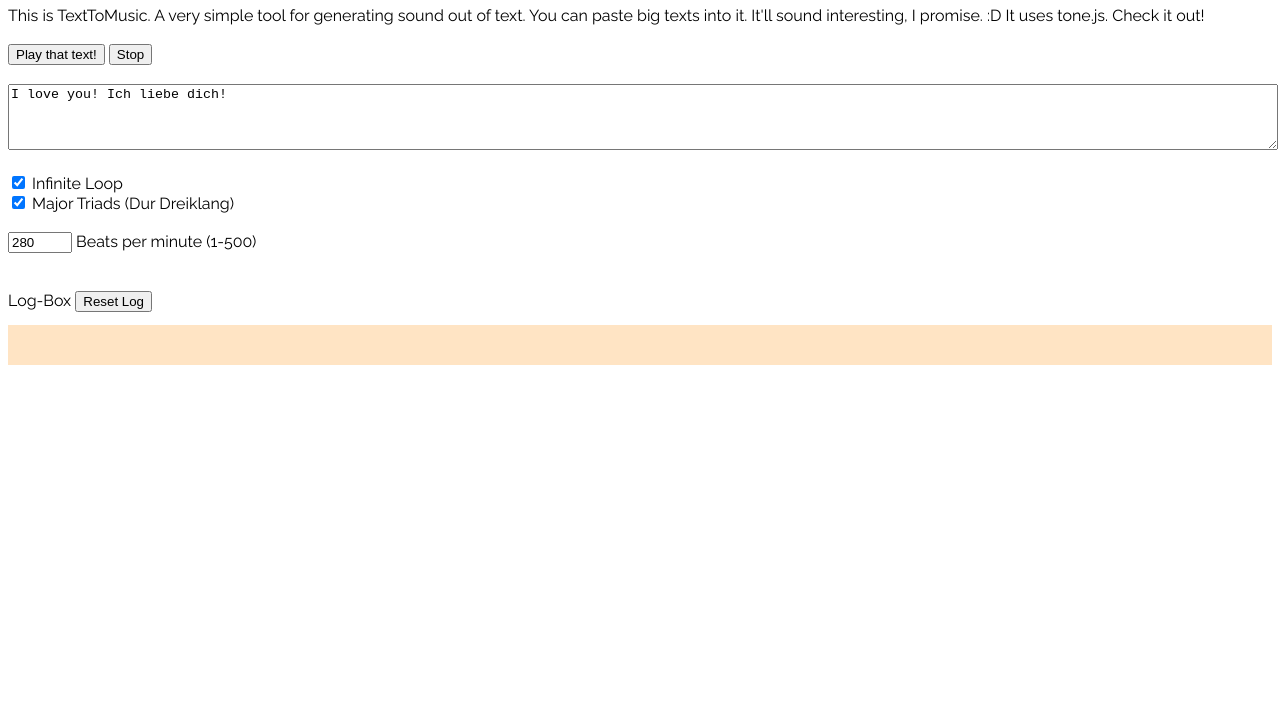
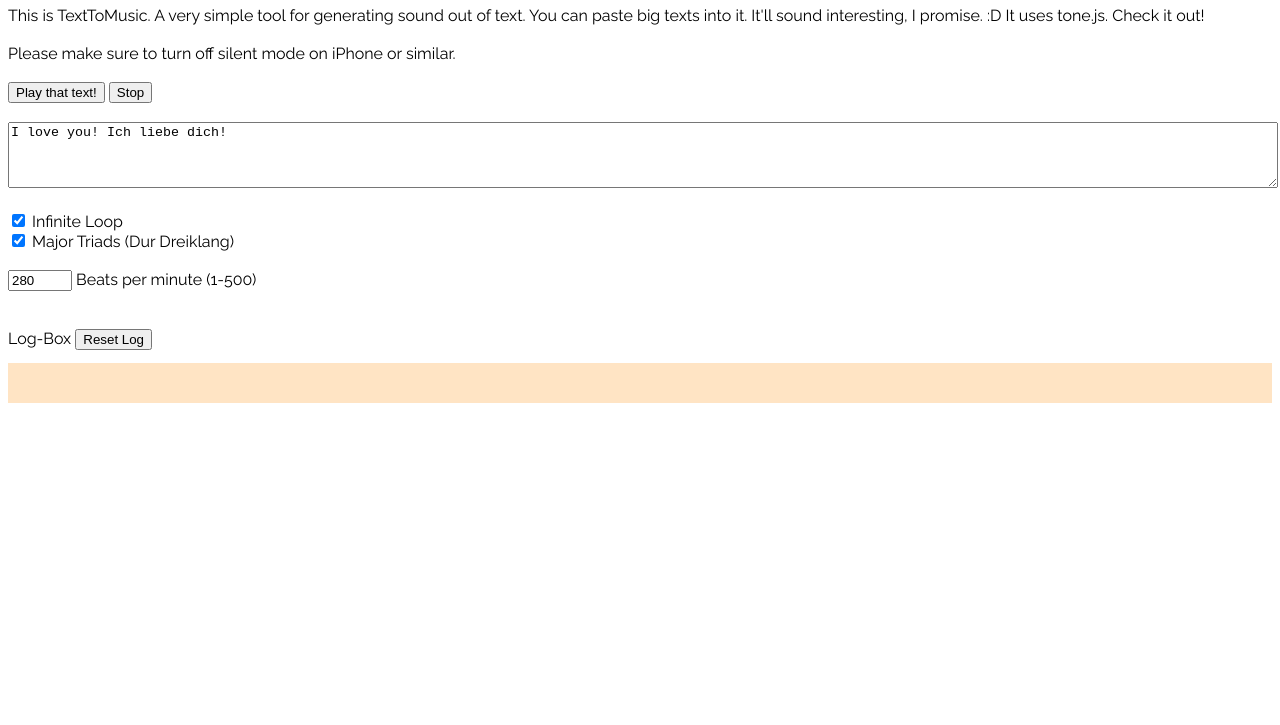
Before and after one commit to mindactuate/texttomusic, a plain HTML site: page index.html in a window 1280 px wide. Shown: the part 75-800 px from the top of the page. Drawn offline with nearby package versions, Linux system fonts and the light colour scheme; a web font is replaced by a local one.

Commit message:
Update index.html

```diff
--- a/index.html
+++ b/index.html
@@ -13,7 +13,7 @@
 <body style="overflow-y: hidden;font-family: 'Raleway', sans-serif;">
   <h1 style="font-family: 'Megrim', cursive;">TextToMusic</h1>
   <div>This is TextToMusic. A very simple tool for generating sound out of text. You can paste big texts into it. It'll
-    sound interesting, I promise. :D It uses tone.js. Check it out!</div>
+    sound interesting, I promise. :D It uses tone.js. Check it out!<br/><br/>Please make sure to turn off silent mode on iPhone or similar.</div>
   <br />
   <button id="play-button">Play that text!</button>
   <button id="stop-button">Stop</button>
```
